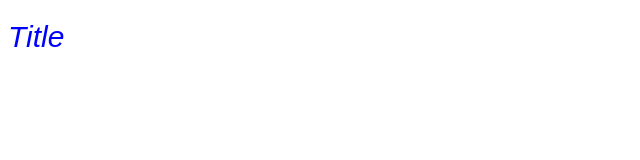
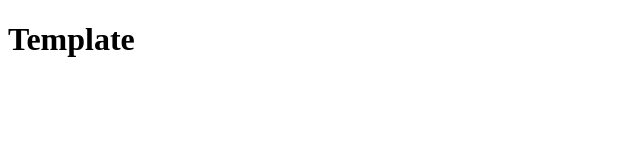
Before and after one commit to Dima-Ziakhor/test_npm, a website built with Parcel: page src/index.html in a window 1280 px wide. Shown: the whole page, without its empty margins (0-640 px from the left). Built offline with nearby package versions, Linux system fonts and the light colour scheme.

Commit message:
Final fixes

```diff
--- a/package.json
+++ b/package.json
@@ -1,5 +1,5 @@
 {
-  "name": "test_npm",
+  "name": "template",
   "version": "1.0.0",
   "description": "",
   "main": "index.js",
@@ -9,7 +9,8 @@
     "lint:css": "stylelint **/*.scss",
     "lint:js": "eslint ./src",
     "lint": "concurrently \"npm run lint:html\" \"npm run lint:css\" \"npm run lint:js\"",
-    "build": "rm -rf dist && parcel build ./src/index.html --public-url",
+    "prepare": "husky install && cp ./.husky/pre-commit ./.git/hooks/pre-commit",
+    "build": "rm -rf dist && parcel build ./src/index.html --public-url ./",
     "predeploy": "npm run build",
     "deploy": "gh-pages -d dist"
   },
--- a/src/index.html
+++ b/src/index.html
@@ -6,9 +6,9 @@
     <meta name="viewport" content="width=device-width, initial-scale=1.0">
     <script defer type="module" src="index.js"></script>
     <link rel="stylesheet" href="style.scss">
-    <title>Template</title>
+    <title>Document</title>
   </head>
   <body>
-    <h1 class="title">Title</h1>
+    <h1>Template</h1>
   </body>
 </html>
--- a/src/index.js
+++ /dev/null
@@ -1,5 +0,0 @@
-function f() {
-  return 0;
-}
-
-f();
--- a/src/style.scss
+++ b/src/style.scss
@@ -1,7 +1,3 @@
-.title {
-  font-size: 30px;
-  color: blue;
-  font-family: "Arial", sans-serif;
-  font-weight: 500;
-  font-style: italic;
+* {
+  padding: 0;
 }
```
Also changed, not shown: README.md, 1 other file.
